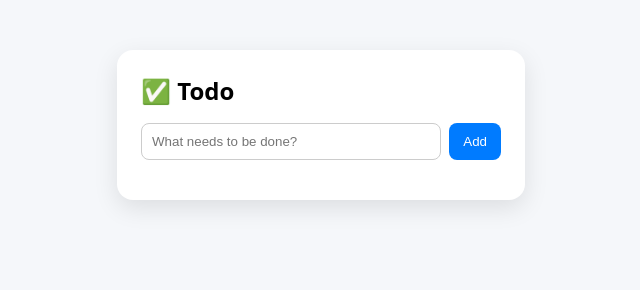
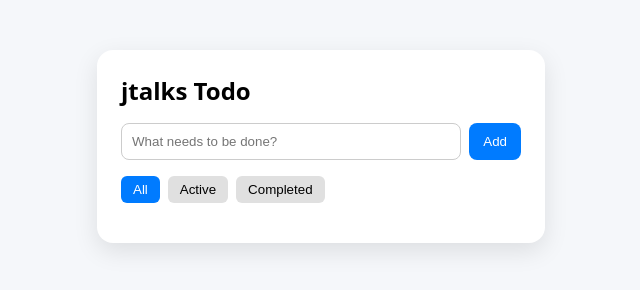
Before and after one commit to jay-talks/AI, a plain HTML site: page index.html in a window 1280 px wide. Shown: the whole page, without its empty margins (319-959 px from the left). Drawn offline with Linux system fonts and the light colour scheme.

Commit message:
updated title

```diff
--- a/index.html
+++ b/index.html
@@ -2,7 +2,7 @@
 <html lang="en">
 <head>
   <meta charset="UTF-8">
-  <title>Todo App</title>
+  <title>jtalks Todo</title>
   <style>
     body {
       font-family: system-ui, sans-serif;
@@ -20,12 +20,15 @@
       padding: 24px;
       border-radius: 16px;
       box-shadow: 0 8px 24px rgba(0,0,0,.1);
-      width: 360px;
+      width: 400px;
     }
     h1 { margin-top: 0; font-size: 24px; }
     .composer { display: flex; gap: 8px; margin-bottom: 16px; }
     .composer input { flex: 1; padding: 10px; border-radius: 8px; border: 1px solid #ccc; }
     .composer button { padding: 10px 14px; border: none; border-radius: 8px; background: #007bff; color: white; cursor: pointer; }
+    .filters { display: flex; gap: 8px; margin-bottom: 16px; }
+    .filters button { padding: 6px 12px; border: none; border-radius: 6px; cursor: pointer; background: #e0e0e0; }
+    .filters button.active { background: #007bff; color: white; }
     ul { list-style: none; margin: 0; padding: 0; display: flex; flex-direction: column; gap: 8px; }
     .todo { display: flex; align-items: center; background: #f0f2f6; padding: 10px; border-radius: 8px; }
     .todo.done .title { text-decoration: line-through; opacity: .6; }
@@ -35,10 +38,15 @@
 </head>
 <body>
   <div class="app">
-    <h1>✅ Todo</h1>
+    <h1>jtalks Todo</h1>
     <div class="composer">
       <input id="newTodo" type="text" placeholder="What needs to be done?">
       <button id="addBtn">Add</button>
+    </div>
+    <div class="filters">
+      <button data-filter="all" class="active">All</button>
+      <button data-filter="active">Active</button>
+      <button data-filter="completed">Completed</button>
     </div>
     <ul id="list"></ul>
   </div>
@@ -47,9 +55,11 @@
     const listEl = document.getElementById('list');
     const inputEl = document.getElementById('newTodo');
     const addBtn = document.getElementById('addBtn');
+    const filterBtns = document.querySelectorAll('.filters button');
     const LS_KEY = 'todos-html-v1';
 
     let todos = JSON.parse(localStorage.getItem(LS_KEY) || '[]');
+    let currentFilter = 'all';
 
     function save() {
       localStorage.setItem(LS_KEY, JSON.stringify(todos));
@@ -57,7 +67,11 @@
 
     function render() {
       listEl.innerHTML = '';
-      todos.forEach((todo, idx) => {
+      let filtered = todos;
+      if (currentFilter === 'active') filtered = todos.filter(t => !t.done);
+      if (currentFilter === 'completed') filtered = todos.filter(t => t.done);
+
+      filtered.forEach((todo, idx) => {
         const li = document.createElement('li');
         li.className = 'todo' + (todo.done ? ' done' : '');
 
@@ -89,7 +103,7 @@
         const delBtn = document.createElement('button');
         delBtn.textContent = '🗑️';
         delBtn.onclick = () => {
-          todos.splice(idx, 1);
+          todos.splice(todos.indexOf(todo), 1);
           save(); render();
         };
 
@@ -102,6 +116,8 @@
 
         listEl.appendChild(li);
       });
+
+      filterBtns.forEach(btn => btn.classList.toggle('active', btn.dataset.filter === currentFilter));
     }
 
     function add() {
@@ -115,6 +131,11 @@
     addBtn.onclick = add;
     inputEl.addEventListener('keydown', e => { if (e.key === 'Enter') add(); });
 
+    filterBtns.forEach(btn => btn.onclick = () => {
+      currentFilter = btn.dataset.filter;
+      render();
+    });
+
     render();
   </script>
 </body>
```
